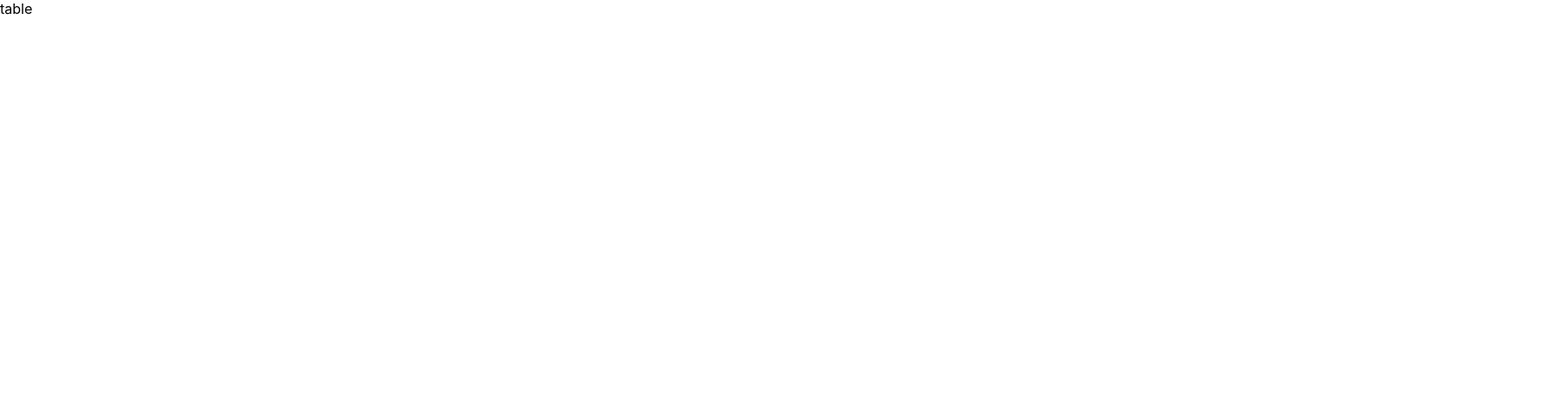
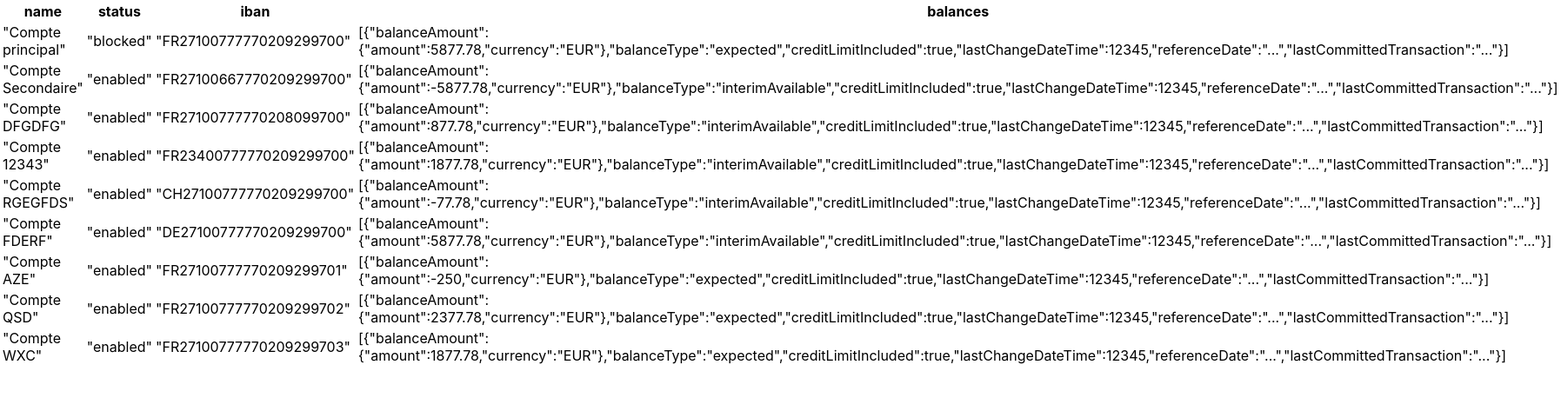
Before and after one commit to RodolphePoon/front-interview, a React (Create React App) app: page / in a window 1280 px wide. Shown: the top 458 px of the page at 87% size, 1795 px wide, since content can reach past the window. Built offline with nearby package versions, Linux system fonts and the light colour scheme.

Commit message:
show data

```diff
--- a/src/App.js
+++ b/src/App.js
@@ -1,11 +1,13 @@
 import React from 'react';
 import './App.css';
 import Table from "./components/Table"
+import data from "./data.json"
 
+const COLUMNS = ['name', 'status', 'iban', 'balances']
 function App() {
   return (
     <div >
-      <Table />
+      <Table data={data.accounts} columns={COLUMNS} />
     </div>
   );
 }
--- a/src/components/Table/Table.js
+++ b/src/components/Table/Table.js
@@ -1,9 +1,8 @@
 import React from "react"
 
 const Table = ({ data, columns }) => {
-  return <div>
-    table
-  </div>
+  return <table><thead>{columns.map(column => <th>{column}</th>)}</thead>
+    <tbody>{data.map(dataRow => <tr>{columns.map(column => <td>{JSON.stringify(dataRow[column])}</td>)}</tr>)}</tbody></table>
 }
 
 export default Table
```
